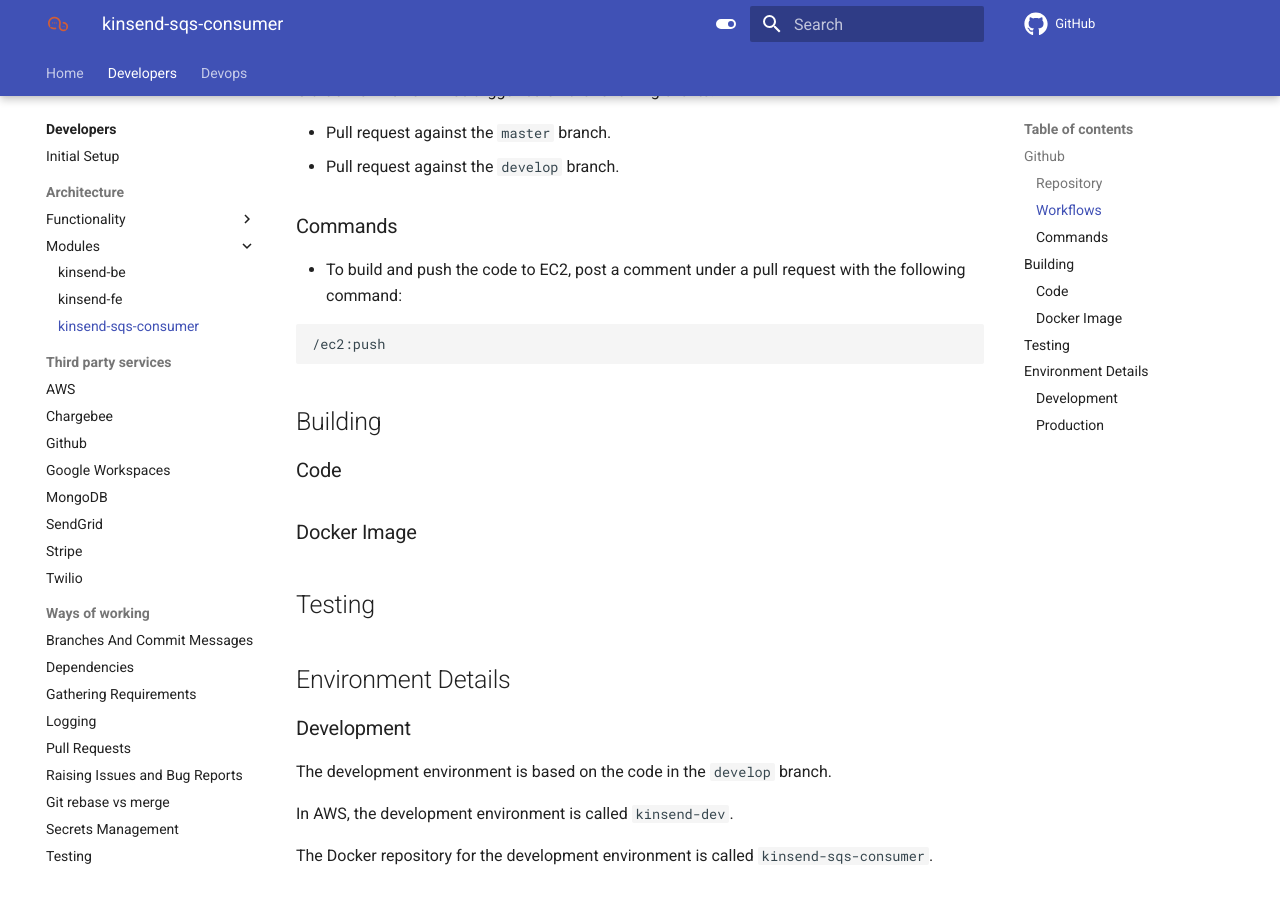
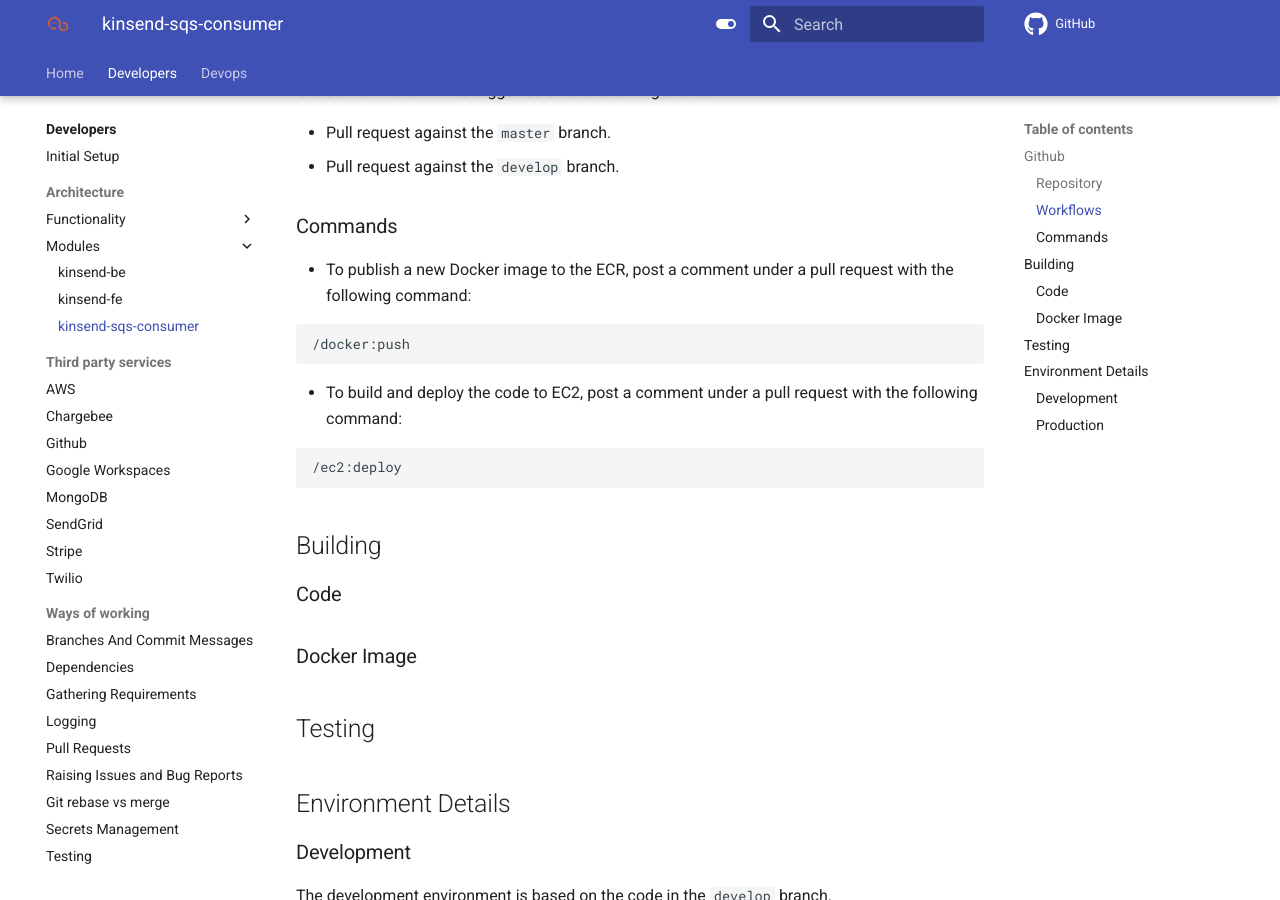
Before and after one commit to kinsend/kinsend-docs, an MkDocs documentation site: the page built from docs/developers/architecture/modules/kinsend-sqs-consumer.md, in a window 1280 px wide and 900 px high, scrolled down 441 px. Built offline with MkDocs 1.6.1 and Material for MkDocs 9.7.7, drawn with Linux system fonts in a browser that asks for light colours; comment, search, counter and statistics services are not loaded.

Commit message:
kinsend/tf-kinsend/issues/35: Set up a knowledge base system
- Updated the documentation regarding the supported commands for the `kinsend-sqs-consumer`.

````diff
--- a/docs/developers/architecture/modules/kinsend-sqs-consumer.md
+++ b/docs/developers/architecture/modules/kinsend-sqs-consumer.md
@@ -17,9 +17,14 @@ Github workflows will be triggerred on the following events:
 
 ### Commands
 
-* To build and push the code to EC2, post a comment under a pull request with the following command:
+* To publish a new Docker image to the ECR, post a comment under a pull request with the following command:
 ```
-/ec2:push
+/docker:push
+```
+
+* To build and deploy the code to EC2, post a comment under a pull request with the following command:
+```
+/ec2:deploy
 ```
 
 ## Building
````
